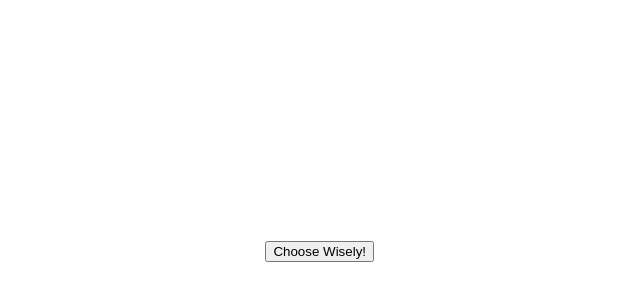
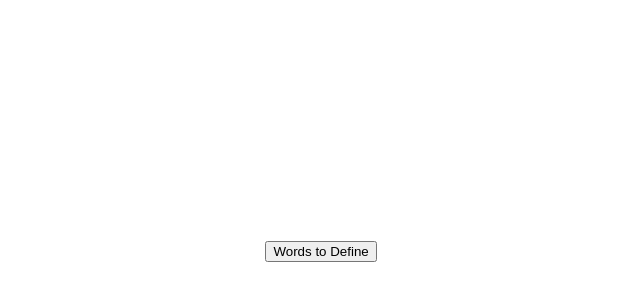
Before and after one commit to senderle/randomthinger, a plain HTML site: page index.html in a window 1280 px wide. Shown: the part 12-312 px from the top of the page, 27-667 px from the left. Drawn offline with nearby package versions, Linux system fonts and the light colour scheme.

Commit message:
Update index.html

```diff
--- a/index.html
+++ b/index.html
@@ -22,7 +22,7 @@
 
     <div class="centerpiece">
       <div id="chooser-button-div">
-        <button type="button" id="chooser-button" disabled>Choose Wisely!</button>
+        <button type="button" id="chooser-button" disabled>Words to Define</button>
       </div>
       <div id="chooser-output"></div>
     </div>
```
